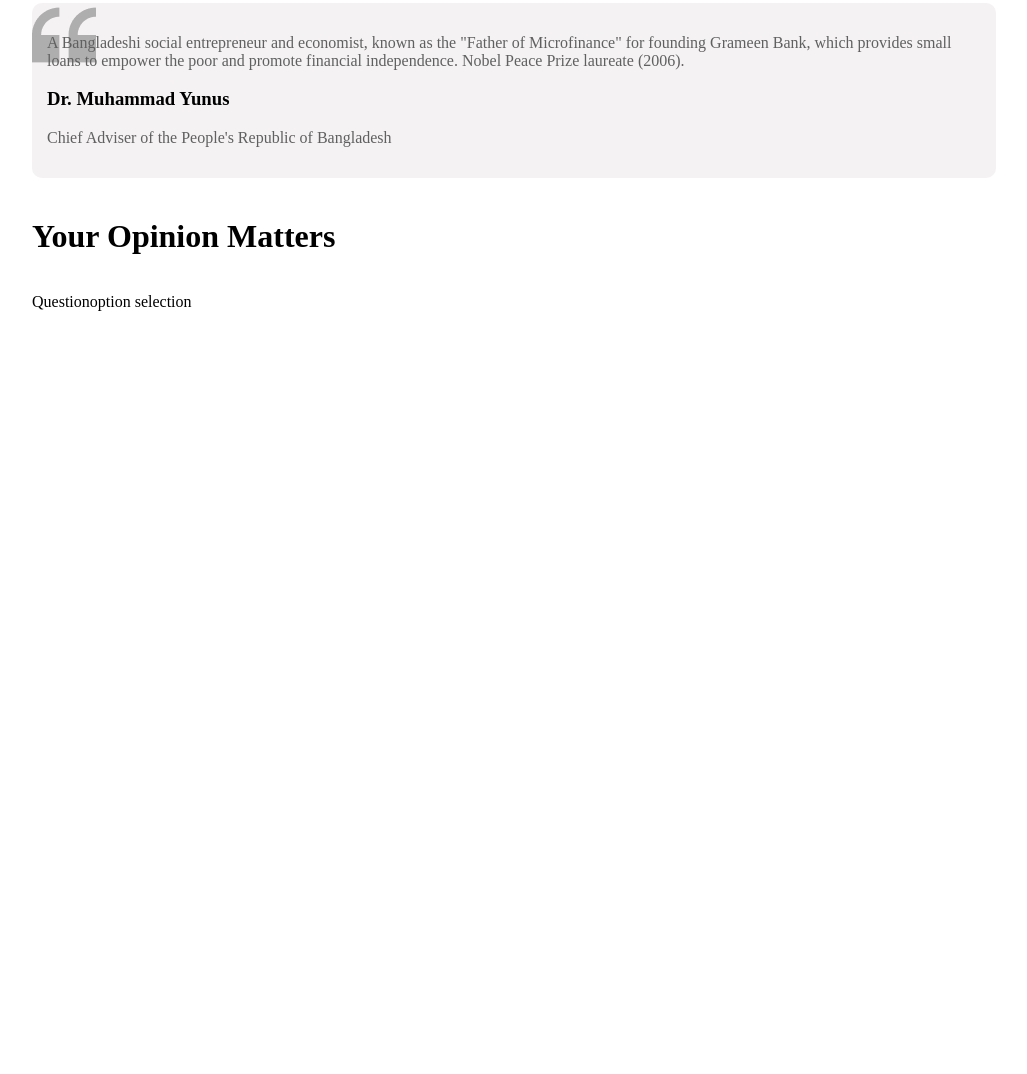
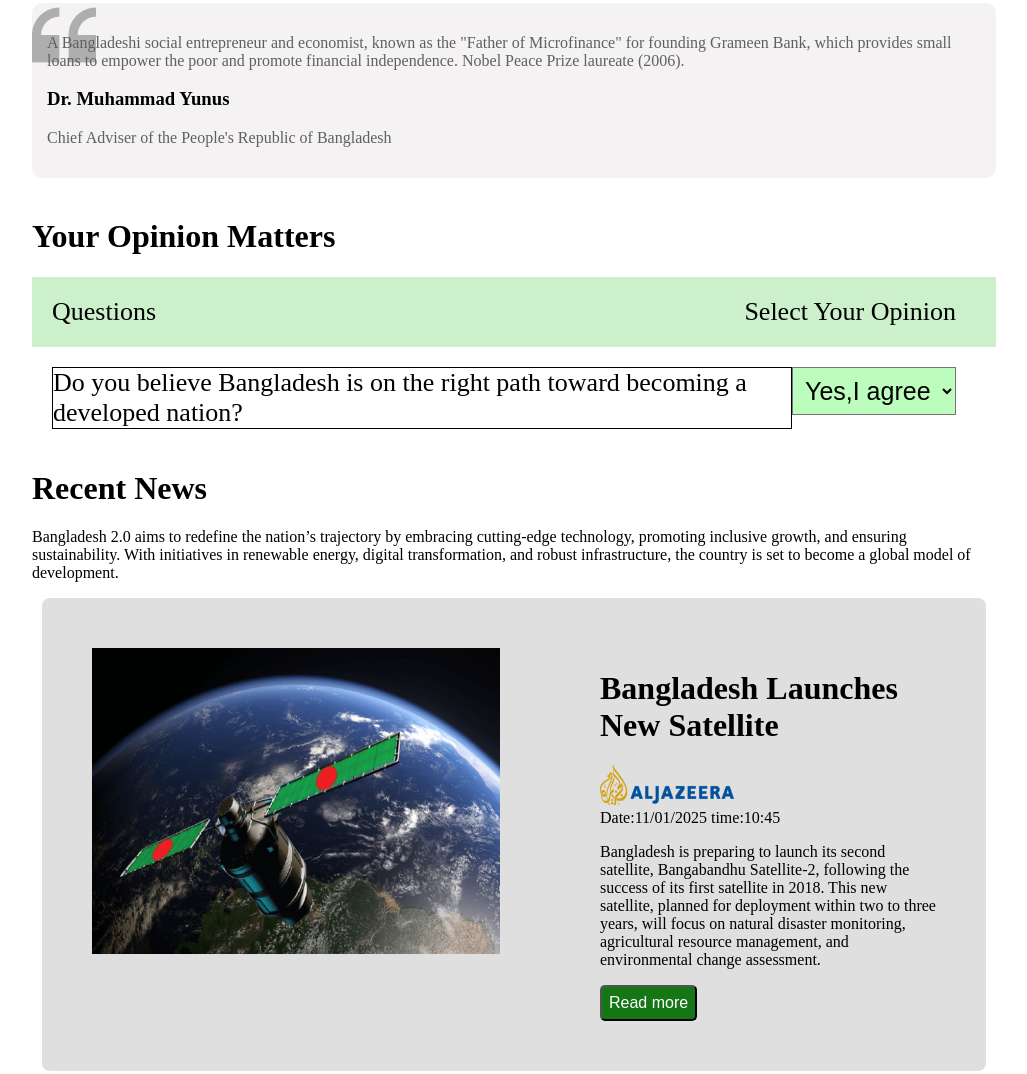
Before and after one commit to AhsanAlRafee/hero_assignment_1, a plain HTML site: page index.html in a window 1280 px wide. Shown: the part 1730-2804 px from the top of the page, without its empty margins (126-1153 px from the left). Before the commit the page ends 2077 px from the top, so only its background shows below. Drawn offline with Linux system fonts and the light colour scheme.

Commit message:
some added the assignment file

```diff
--- a/index.html
+++ b/index.html
@@ -88,13 +88,52 @@
   </div>
 
   <div class="option">
-    <h1>Your Opinion Matters</h1>
-    <div class="option1">
-        <p>Question</p>
-        <p>option selection</p>
+   <h1>Your Opinion Matters</h1>
+<div class="op1">
+    <div >Questions</div>
+    <div >Select Your Opinion</div>
+ </div>
+ <div class=" op2">
+    <div class="op3">Do you believe Bangladesh is on the right path toward becoming a developed nation?</div>
+    <div >
+        <select name="" id="">
+            <option value="yes">Yes,I agree</option>
+            <option value="no">no</option>
+        </select>
     </div>
-  </div>
+ </div>
+</div>
 
+<div>
+    <h1>Recent News</h1>
+    <p>Bangladesh 2.0 aims to redefine the nation’s trajectory by embracing cutting-edge technology, promoting inclusive growth, and ensuring sustainability. With initiatives in renewable energy, digital transformation, and robust infrastructure, the country is set to become a global model of development.</p>
+</div>
+
+<div class="sate">
+    <div class="sate1"><img src="assets/satelite.png" alt=""></div>
+    <div class="sate2" ><h1>Bangladesh Launches New Satellite</h1><img src="assets/al-jazeera.png" alt=""><time datetime="11-01-2025"><br>Date:11/01/2025 time:10:45</time>
+    <p>Bangladesh is preparing to launch its second satellite, Bangabandhu Satellite-2, following the success of its first satellite in 2018. This new satellite, planned for deployment within two to three years, will focus on natural disaster monitoring, agricultural resource management, and environmental change assessment.</p>
+<button>Read more</button></div>
+ </div>
+
+ <div class="sate">
+
+    <div class="sate2" ><h1>Bangladesh Launches New Satellite</h1><img src="assets/al-jazeera.png" alt=""><time datetime="11-01-2025"><br>Date:11/01/2025 time:10:45</time>
+    <p>Bangladesh is preparing to launch its second satellite, Bangabandhu Satellite-2, following the success of its first satellite in 2018. This new satellite, planned for deployment within two to three years, will focus on natural disaster monitoring, agricultural resource management, and environmental change assessment.</p>
+<button>Read more</button></div>
+<div class="sate1"><img src="assets/satelite.png" alt=""></div>
+ </div>
+ <div class="takaa">
+    <h1 class="donete">Donate Today</h1>
+    <p>Bangladesh 2.0 aims to redefine the nation’s trajectory by embracing cutting-edge technology, promoting inclusive growth, and ensuring sustainability. With initiatives in renewable energy, digital transformation, and robust infrastructure.</p>
+
+    <div class="taka">
+        <div class="taka1"><button>100Taka</button></div>
+        <div class="taka1"><button>200Taka</button></div>
+        <div class="taka1"><button>500Taka</button></div>
+        <div class="taka1"><button>1000Taka</button></div>
+    </div>
+ </div>
     </main>
     <footer>
 
--- a/styles/style.css
+++ b/styles/style.css
@@ -124,9 +124,67 @@ padding: 50px 40px 50px 50px;
 .yunus p{
     color: #606060;
 }
-.option1{
+.otion{
+    background-color: #949393;
+}
+.op1{
+    display: flex;
+    justify-content: space-between;
+    font-size: 26px;
+    padding: 20px 40px 20px 20px;
+    background-color: rgb(203, 240, 203) ;
+
+}
+.op2{
+    display: flex;
+    justify-content: space-between;
+    font-size: 26px;
+    padding: 20px 40px 20px 20px;
+
+}
+.op2 select{
+    background-color: rgb(188, 252, 188);
+    font-size: 25px;
+    padding: 8px;
+}
+.op3{
+    border: 1px solid black;
+}.
+.satelite{
     display: flex;
 }
-.option1 p{
+.sate{
+    display: flex;
+    justify-content: space-between;
+    background-color: #e0dfdf;
+   border-radius: 8px;
+   margin: 10px 10px 20px 10px;
+}
+.sate1{
+    padding: 50px;
+}
+.sate2{
+    padding: 50px;
+}
+.sate2 button{
+    font-size: 16px;
+    color: white;
+    background-color: rgb(21, 118, 21);
+    border-radius: 5px;
+    padding: 7px;
+}
+.takaa{
+    margin: 10px 70px 20px 70px;
+}
+.taka{
+    display: flex;
     justify-content: space-around;
+
 }
+.taka1 button{
+    font-size: 50px;
+    justify-content: space-between;
+}
+.donete{
+    text-align: center;
+}
```
